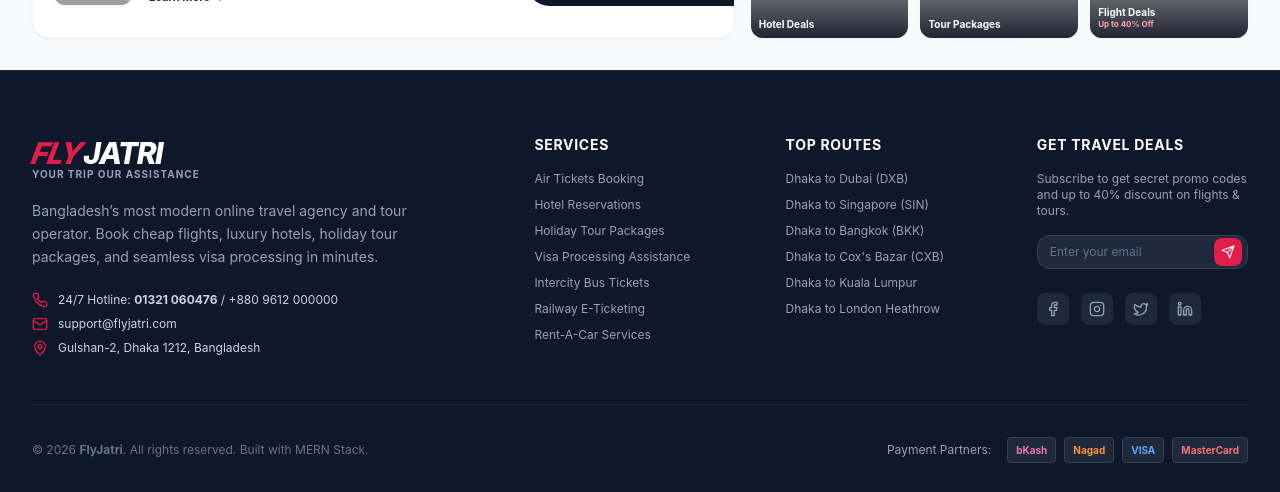
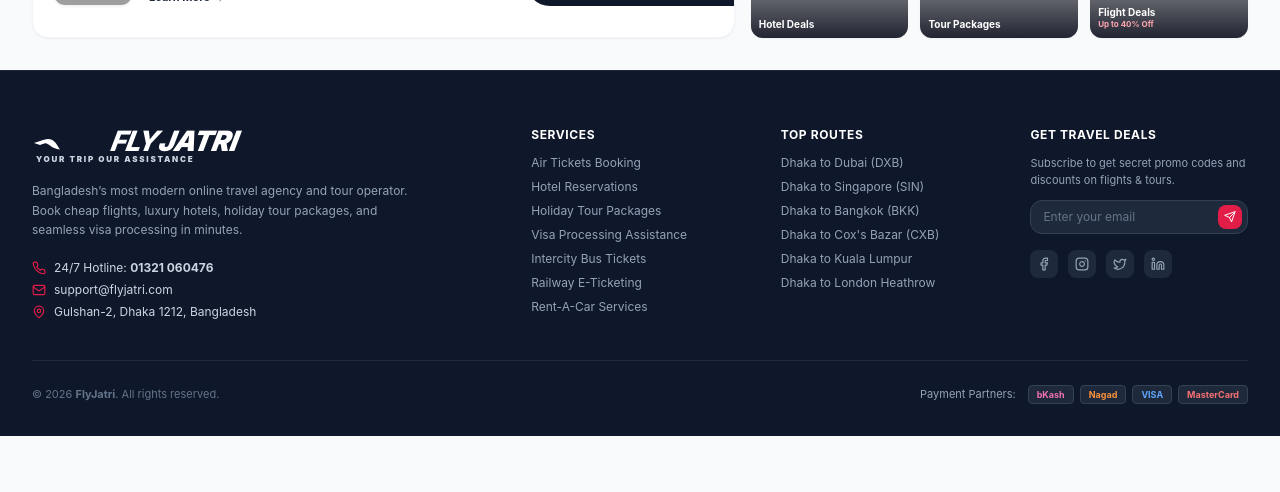
Before and after one commit to Nayeemsgithub/Flyjatri, a React (Vite) app in the folder client/: page / in a window 1280 px wide. Shown: the part 1540-2032 px from the top of the page. After the commit the page ends 1976 px from the top, so only its background shows below. Built offline with nearby package versions, Linux system fonts and the light colour scheme; grey boxes are pictures that could not be loaded.

Commit message:
Integrate exact FlyJatri logo mark across Navbar, Footer and assets

```diff
--- /dev/null
+++ b/client/src/components/FlyJatriLogo.jsx
@@ -0,0 +1,54 @@
+import React from 'react';
+
+export default function FlyJatriLogo({ variant = 'red', showSubtext = true, className = '' }) {
+  const isRed = variant === 'red';
+  const primaryColor = isRed ? '#E11D48' : '#FFFFFF';
+  const subtextColor = isRed ? '#334155' : '#CBD5E1';
+
+  return (
+    <div className={`inline-flex flex-col select-none ${className}`}>
+      <div className="flex items-center gap-1">
+
+        {/* Exact Vector Aerodynamic Wing / Ribbon Mark from uploaded logo */}
+        <svg
+          className="h-6 sm:h-7 w-auto flex-shrink-0"
+          viewBox="0 0 120 42"
+          fill="none"
+          xmlns="http://www.w3.org/2000/svg"
+        >
+          {/* Wing Ribbon Contour */}
+          <path
+            d="M5 24C12 24 16 18 24 18C34 18 38 28 42 34C40 34 32 32 26 27C20 22 14 26 5 24Z"
+            fill={primaryColor}
+          />
+          {/* Aerodynamic Wing Tip */}
+          <path
+            d="M3 24L18 19L23 23L12 27L3 24Z"
+            fill={primaryColor}
+          />
+        </svg>
+
+        {/* Exact Stylized Wordmark FLYJATRI */}
+        <div className="flex items-center tracking-tighter italic font-black text-2xl sm:text-[28px] leading-none -ml-1">
+          <span style={{ color: primaryColor }} className="font-extrabold transform -skew-x-12">
+            FLY
+          </span>
+          <span style={{ color: primaryColor }} className="font-black transform -skew-x-12 ml-0.5 tracking-tight">
+            JATRI
+          </span>
+        </div>
+
+      </div>
+
+      {/* Subtext: YOUR TRIP OUR ASSISTANCE */}
+      {showSubtext && (
+        <span
+          style={{ color: subtextColor }}
+          className="text-[7.5px] sm:text-[8px] font-black tracking-[0.22em] uppercase -mt-0.5 pl-1"
+        >
+          YOUR TRIP OUR ASSISTANCE
+        </span>
+      )}
+    </div>
+  );
+}
--- a/client/src/components/Footer.jsx
+++ b/client/src/components/Footer.jsx
@@ -1,55 +1,46 @@
 import React from 'react';
 import { Link } from 'react-router-dom';
 import {
-  Plane,
   Phone,
   Mail,
   MapPin,
-  ShieldCheck,
-  Clock,
-  CreditCard,
   Send,
   Facebook,
   Instagram,
   Twitter,
   Linkedin
 } from 'lucide-react';
+import FlyJatriLogo from './FlyJatriLogo';
 
 export default function Footer() {
   return (
-    <footer className="bg-slate-900 text-slate-300 pt-16 pb-8 border-t border-slate-800">
-      <div className="max-w-7xl mx-auto px-4 sm:px-6 lg:px-8">
+    <footer className="bg-slate-900 text-slate-300 pt-14 pb-8 border-t border-slate-800">
+      <div className="max-w-[1440px] mx-auto px-4 sm:px-6 lg:px-8">
 
         {/* Top Grid */}
-        <div className="grid grid-cols-1 md:grid-cols-2 lg:grid-cols-5 gap-10 pb-12 border-b border-slate-800">
+        <div className="grid grid-cols-1 md:grid-cols-2 lg:grid-cols-5 gap-8 pb-10 border-b border-slate-800">
 
           {/* Brand & About */}
-          <div className="lg:col-span-2 space-y-4">
+          <div className="lg:col-span-2 space-y-3">
             <Link to="/" className="inline-block">
-              <span className="text-3xl font-extrabold italic text-[#E11D48] tracking-tighter">
-                <span className="inline-block transform -skew-x-12">FLY</span>
-                <span className="text-white ml-0.5">JATRI</span>
-              </span>
-              <p className="text-[10px] font-bold tracking-widest text-slate-400 uppercase -mt-1">
-                Your Trip Our Assistance
-              </p>
+              <FlyJatriLogo variant="white" showSubtext={true} />
             </Link>
 
-            <p className="text-sm text-slate-400 leading-relaxed max-w-sm">
+            <p className="text-xs text-slate-400 leading-relaxed max-w-sm pt-1">
               Bangladesh’s most modern online travel agency and tour operator. Book cheap flights, luxury hotels, holiday tour packages, and seamless visa processing in minutes.
             </p>
 
-            <div className="space-y-2 pt-2 text-xs">
-              <div className="flex items-center gap-2.5 text-slate-300">
-                <Phone className="w-4 h-4 text-[#E11D48]" />
-                <span>24/7 Hotline: <strong>01321 060476</strong> / +880 9612 000000</span>
+            <div className="space-y-1.5 pt-2 text-xs">
+              <div className="flex items-center gap-2 text-slate-300">
+                <Phone className="w-3.5 h-3.5 text-[#E11D48]" />
+                <span>24/7 Hotline: <strong>01321 060476</strong></span>
               </div>
-              <div className="flex items-center gap-2.5 text-slate-300">
-                <Mail className="w-4 h-4 text-[#E11D48]" />
+              <div className="flex items-center gap-2 text-slate-300">
+                <Mail className="w-3.5 h-3.5 text-[#E11D48]" />
                 <span>support@flyjatri.com</span>
               </div>
-              <div className="flex items-center gap-2.5 text-slate-300">
-                <MapPin className="w-4 h-4 text-[#E11D48]" />
+              <div className="flex items-center gap-2 text-slate-300">
+                <MapPin className="w-3.5 h-3.5 text-[#E11D48]" />
                 <span>Gulshan-2, Dhaka 1212, Bangladesh</span>
               </div>
             </div>
@@ -57,10 +48,10 @@ export default function Footer() {
 
           {/* Quick Services */}
           <div>
-            <h4 className="text-white font-bold text-sm tracking-wider uppercase mb-4">
+            <h4 className="text-white font-bold text-xs tracking-wider uppercase mb-3">
               Services
             </h4>
-            <ul className="space-y-2.5 text-xs text-slate-400">
+            <ul className="space-y-2 text-xs text-slate-400">
               <li><Link to="/flights" className="hover:text-white transition">Air Tickets Booking</Link></li>
               <li><Link to="/hotels" className="hover:text-white transition">Hotel Reservations</Link></li>
               <li><Link to="/tours" className="hover:text-white transition">Holiday Tour Packages</Link></li>
@@ -73,10 +64,10 @@ export default function Footer() {
 
           {/* Popular Flight Routes */}
           <div>
-            <h4 className="text-white font-bold text-sm tracking-wider uppercase mb-4">
+            <h4 className="text-white font-bold text-xs tracking-wider uppercase mb-3">
               Top Routes
             </h4>
-            <ul className="space-y-2.5 text-xs text-slate-400">
+            <ul className="space-y-2 text-xs text-slate-400">
               <li><Link to="/flights?from=DAC&to=DXB" className="hover:text-white transition">Dhaka to Dubai (DXB)</Link></li>
               <li><Link to="/flights?from=DAC&to=SIN" className="hover:text-white transition">Dhaka to Singapore (SIN)</Link></li>
               <li><Link to="/flights?from=DAC&to=BKK" className="hover:text-white transition">Dhaka to Bangkok (BKK)</Link></li>
@@ -87,12 +78,12 @@ export default function Footer() {
           </div>
 
           {/* Newsletter & Social */}
-          <div className="space-y-4">
-            <h4 className="text-white font-bold text-sm tracking-wider uppercase">
+          <div className="space-y-3">
+            <h4 className="text-white font-bold text-xs tracking-wider uppercase">
               Get Travel Deals
             </h4>
-            <p className="text-xs text-slate-400">
-              Subscribe to get secret promo codes and up to 40% discount on flights & tours.
+            <p className="text-[11px] text-slate-400">
+              Subscribe to get secret promo codes and discounts on flights & tours.
             </p>
 
             <form onSubmit={(e) => { e.preventDefault(); alert('Subscribed to FlyJatri newsletter!'); }} className="space-y-2">
@@ -105,25 +96,25 @@ export default function Footer() {
                 />
                 <button
                   type="submit"
-                  className="absolute right-1.5 top-1/2 -translate-y-1/2 w-7 h-7 bg-[#E11D48] text-white rounded-lg flex items-center justify-center hover:bg-rose-700"
+                  className="absolute right-1.5 top-1/2 -translate-y-1/2 w-6 h-6 bg-[#E11D48] text-white rounded-lg flex items-center justify-center hover:bg-rose-700"
                 >
-                  <Send className="w-3.5 h-3.5" />
+                  <Send className="w-3 h-3" />
                 </button>
               </div>
             </form>
 
-            <div className="flex items-center gap-3 pt-2 text-slate-400">
-              <a href="#facebook" className="w-8 h-8 rounded-lg bg-slate-800 hover:bg-[#E11D48] hover:text-white flex items-center justify-center transition">
-                <Facebook className="w-4 h-4" />
+            <div className="flex items-center gap-2.5 pt-1 text-slate-400">
+              <a href="#facebook" className="w-7 h-7 rounded-lg bg-slate-800 hover:bg-[#E11D48] hover:text-white flex items-center justify-center transition">
+                <Facebook className="w-3.5 h-3.5" />
               </a>
-              <a href="#instagram" className="w-8 h-8 rounded-lg bg-slate-800 hover:bg-[#E11D48] hover:text-white flex items-center justify-center transition">
-                <Instagram className="w-4 h-4" />
+              <a href="#instagram" className="w-7 h-7 rounded-lg bg-slate-800 hover:bg-[#E11D48] hover:text-white flex items-center justify-center transition">
+                <Instagram className="w-3.5 h-3.5" />
               </a>
-              <a href="#twitter" className="w-8 h-8 rounded-lg bg-slate-800 hover:bg-[#E11D48] hover:text-white flex items-center justify-center transition">
-                <Twitter className="w-4 h-4" />
+              <a href="#twitter" className="w-7 h-7 rounded-lg bg-slate-800 hover:bg-[#E11D48] hover:text-white flex items-center justify-center transition">
+                <Twitter className="w-3.5 h-3.5" />
               </a>
-              <a href="#linkedin" className="w-8 h-8 rounded-lg bg-slate-800 hover:bg-[#E11D48] hover:text-white flex items-center justify-center transition">
-                <Linkedin className="w-4 h-4" />
+              <a href="#linkedin" className="w-7 h-7 rounded-lg bg-slate-800 hover:bg-[#E11D48] hover:text-white flex items-center justify-center transition">
+                <Linkedin className="w-3.5 h-3.5" />
               </a>
             </div>
           </div>
@@ -131,18 +122,18 @@ export default function Footer() {
         </div>
 
         {/* Bottom Bar with payment methods & copyright */}
-        <div className="pt-8 flex flex-col md:flex-row items-center justify-between gap-4 text-xs text-slate-500">
+        <div className="pt-6 flex flex-col md:flex-row items-center justify-between gap-3 text-[11px] text-slate-500">
           <div>
-            © {new Date().getFullYear()} <strong>FlyJatri</strong>. All rights reserved. Built with MERN Stack.
+            © {new Date().getFullYear()} <strong>FlyJatri</strong>. All rights reserved.
           </div>
 
-          <div className="flex items-center gap-4 text-slate-400">
+          <div className="flex items-center gap-3 text-slate-400">
             <span>Payment Partners:</span>
-            <div className="flex items-center gap-2 font-bold text-slate-300">
-              <span className="px-2 py-1 bg-slate-800 rounded text-[10px] text-pink-400 border border-slate-700">bKash</span>
-              <span className="px-2 py-1 bg-slate-800 rounded text-[10px] text-orange-400 border border-slate-700">Nagad</span>
-              <span className="px-2 py-1 bg-slate-800 rounded text-[10px] text-blue-400 border border-slate-700">VISA</span>
-              <span className="px-2 py-1 bg-slate-800 rounded text-[10px] text-red-400 border border-slate-700">MasterCard</span>
+            <div className="flex items-center gap-1.5 font-bold text-slate-300">
+              <span className="px-2 py-0.5 bg-slate-800 rounded text-[9px] text-pink-400 border border-slate-700">bKash</span>
+              <span className="px-2 py-0.5 bg-slate-800 rounded text-[9px] text-orange-400 border border-slate-700">Nagad</span>
+              <span className="px-2 py-0.5 bg-slate-800 rounded text-[9px] text-blue-400 border border-slate-700">VISA</span>
+              <span className="px-2 py-0.5 bg-slate-800 rounded text-[9px] text-red-400 border border-slate-700">MasterCard</span>
             </div>
           </div>
         </div>
--- a/client/src/components/Navbar.jsx
+++ b/client/src/components/Navbar.jsx
@@ -11,6 +11,7 @@ import {
   ChevronDown
 } from 'lucide-react';
 import { useAuth } from '../context/AuthContext';
+import FlyJatriLogo from './FlyJatriLogo';
 
 export default function Navbar() {
   const [mobileMenuOpen, setMobileMenuOpen] = useState(false);
@@ -43,22 +44,9 @@ export default function Navbar() {
       <div className="max-w-[1440px] mx-auto px-4 sm:px-6 lg:px-8">
         <div className="flex items-center justify-between h-[72px]">
 
-          {/* Brand Logo matching image */}
-          <Link to="/" className="flex items-center gap-1.5 group flex-shrink-0">
-            {/* Wing / Plane stylized mark */}
-            <div className="flex items-center">
-              <svg className="w-8 h-7 text-[#E11D48]" viewBox="0 0 36 28" fill="currentColor">
-                <path d="M4 22L16 4h6l-8 18h-10zm12 0l8-12h6l-5 12h-9zm11 0l4-6h5l-3 6h-6z"/>
-              </svg>
-              <div className="flex flex-col -ml-1">
-                <span className="text-[26px] font-black italic tracking-tighter text-[#E11D48] leading-none">
-                  FLYJATRI
-                </span>
-                <span className="text-[8px] font-bold tracking-[0.2em] text-slate-700 uppercase -mt-0.5">
-                  YOUR TRIP OUR ASSISTANCE
-                </span>
-              </div>
-            </div>
+          {/* Exact Brand Logo matching uploaded image */}
+          <Link to="/" className="flex items-center group flex-shrink-0">
+            <FlyJatriLogo variant="red" showSubtext={true} />
           </Link>
 
           {/* Desktop Navigation Links */}
```
Also changed, not shown: client/public/flyjatri-logo-red.png (added), client/src/assets/flyjatri-logo-red.png (added).
